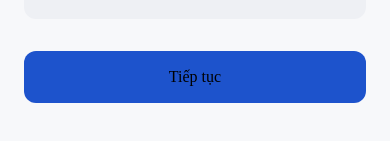
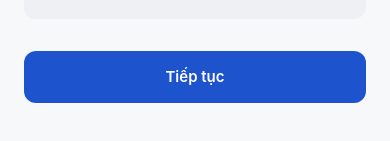
Before and after one commit to bunwg29/uninest-app, a React Native app: screen /Register in a window 390 px wide. Shown: the part 493-634 px from the top of the page. Built offline with nearby package versions, Linux system fonts and the light colour scheme; no server answers; what expo-localization would draw is missing.

Commit message:
fix(ui): wrap string children in Typography inside Button and Card to fix Text strings error

```diff
--- a/src/features/auth/screens/LoginScreen.tsx
+++ b/src/features/auth/screens/LoginScreen.tsx
@@ -218,10 +218,14 @@ export const LoginScreen = () => {
 
       <View style={styles.footer}>
         <Typography variant="body2" color={THEME_COLORS.TEXT_MUTED}>
-          {t('auth.login.noAccount')}{' '}
+          {t('auth.login.noAccount')}
         </Typography>
 
-        <TouchableOpacity onPress={handleGoToRegister} activeOpacity={0.7}>
+        <TouchableOpacity
+          onPress={handleGoToRegister}
+          activeOpacity={0.7}
+          style={styles.registerLink}
+        >
           <Typography variant="body2" weight="SEMIBOLD" color={THEME_COLORS.PRIMARY}>
             {t('auth.login.registerNow')}
           </Typography>
@@ -290,4 +294,7 @@ const styles = StyleSheet.create({
     marginTop: SPACING_TOKENS.XL,
     marginBottom: SPACING_TOKENS.LG,
   },
+  registerLink: {
+    marginLeft: 4,
+  },
 });
--- a/src/features/auth/screens/OtpScreen.tsx
+++ b/src/features/auth/screens/OtpScreen.tsx
@@ -1,5 +1,6 @@
 import { useState, useEffect, useCallback } from 'react';
-import { View, StyleSheet, TouchableOpacity } from 'react-native';
+import { View, StyleSheet, TouchableOpacity, Text } from 'react-native';
+
 import { useTranslation } from 'react-i18next';
 import { useNavigation, useRoute, RouteProp } from '@react-navigation/native';
 import type { NativeStackNavigationProp } from '@react-navigation/native-stack';
@@ -167,9 +168,9 @@ export const OtpScreen = () => {
         {countdown > 0 ? (
           <Typography variant="body2" color={THEME_COLORS.TEXT_MUTED}>
             {t('auth.otp.notReceived')}{' '}
-            <Typography variant="body2" weight="SEMIBOLD" color={THEME_COLORS.PRIMARY}>
+            <Text style={styles.resendTimerText}>
               {t('auth.otp.resendIn', { time: formatCountdown(countdown) })}
-            </Typography>
+            </Text>
           </Typography>
         ) : (
           <TouchableOpacity onPress={handleResend} disabled={isResending} activeOpacity={0.7}>
@@ -263,6 +264,11 @@ const styles = StyleSheet.create({
     alignItems: 'center',
     marginVertical: SPACING_TOKENS.MD,
   },
+  resendTimerText: {
+    color: THEME_COLORS.PRIMARY,
+    fontWeight: '600',
+  },
+
   noticeBox: {
     flexDirection: 'row',
     alignItems: 'flex-start',
--- a/src/features/auth/screens/RegisterScreen.tsx
+++ b/src/features/auth/screens/RegisterScreen.tsx
@@ -1,5 +1,6 @@
 import { useState } from 'react';
-import { View, StyleSheet, TouchableOpacity } from 'react-native';
+import { View, StyleSheet, TouchableOpacity, Text } from 'react-native';
+
 import { useTranslation } from 'react-i18next';
 import { useNavigation, useRoute, RouteProp } from '@react-navigation/native';
 import type { NativeStackNavigationProp } from '@react-navigation/native-stack';
@@ -210,13 +211,9 @@ export const RegisterScreen = () => {
 
           <Typography variant="body2" color={THEME_COLORS.TEXT_SECONDARY} style={styles.termsText}>
             {t('auth.register.termsAgreement')}{' '}
-            <Typography variant="body2" weight="MEDIUM" color={THEME_COLORS.PRIMARY}>
-              {t('auth.register.termsOfService')}
-            </Typography>{' '}
+            <Text style={styles.linkText}>{t('auth.register.termsOfService')}</Text>{' '}
             {t('auth.register.and')}{' '}
-            <Typography variant="body2" weight="MEDIUM" color={THEME_COLORS.PRIMARY}>
-              {t('auth.register.privacyPolicy')}
-            </Typography>
+            <Text style={styles.linkText}>{t('auth.register.privacyPolicy')}</Text>
           </Typography>
         </TouchableOpacity>
 
@@ -240,10 +237,10 @@ export const RegisterScreen = () => {
 
       <View style={styles.footer}>
         <Typography variant="body2" color={THEME_COLORS.TEXT_MUTED}>
-          {t('auth.register.hasAccount')}{' '}
+          {t('auth.register.hasAccount')}
         </Typography>
 
-        <TouchableOpacity onPress={handleGoToLogin} activeOpacity={0.7}>
+        <TouchableOpacity onPress={handleGoToLogin} activeOpacity={0.7} style={styles.loginLink}>
           <Typography variant="body2" weight="SEMIBOLD" color={THEME_COLORS.PRIMARY}>
             {t('auth.register.loginNow')}
           </Typography>
@@ -304,6 +301,10 @@ const styles = StyleSheet.create({
     flex: 1,
     lineHeight: 20,
   },
+  linkText: {
+    color: THEME_COLORS.PRIMARY,
+    fontWeight: '500',
+  },
   termsError: {
     marginBottom: SPACING_TOKENS.SM,
     marginLeft: SPACING_TOKENS.MD,
@@ -318,4 +319,7 @@ const styles = StyleSheet.create({
     marginTop: SPACING_TOKENS.XL,
     marginBottom: SPACING_TOKENS.LG,
   },
+  loginLink: {
+    marginLeft: 4,
+  },
 });
--- a/src/ui/atoms/Button.tsx
+++ b/src/ui/atoms/Button.tsx
@@ -68,7 +68,16 @@ export const Button = ({
         <View style={styles.contentRow}>
           {leftIcon ? <View style={styles.leftIconWrapper}>{leftIcon}</View> : null}
 
-          {children ? (
+          {typeof children === 'string' || typeof children === 'number' ? (
+            <Typography
+              variant={size === 'sm' ? 'caption' : size === 'lg' ? 'body1' : 'body2'}
+              weight="SEMIBOLD"
+              color={contentColor}
+              style={textStyle}
+            >
+              {children}
+            </Typography>
+          ) : children ? (
             children
           ) : title ? (
             <Typography
--- a/src/ui/molecules/Card.tsx
+++ b/src/ui/molecules/Card.tsx
@@ -1,6 +1,7 @@
 import type { ReactNode } from 'react';
 import { View, TouchableOpacity, StyleSheet, ViewStyle, StyleProp } from 'react-native';
 import { THEME_COLORS, BORDER_RADIUS_TOKENS, SPACING_TOKENS } from '@theme';
+import { Typography } from '../atoms/Typography';
 
 export type CardPadding = 'none' | 'sm' | 'md' | 'lg';
 
@@ -29,15 +30,22 @@ export const Card = ({
     style,
   ];
 
+  const renderedChildren =
+    typeof children === 'string' || typeof children === 'number' ? (
+      <Typography>{children}</Typography>
+    ) : (
+      children
+    );
+
   if (onPress) {
     return (
       <TouchableOpacity style={containerStyles} onPress={onPress} activeOpacity={0.85}>
-        {children}
+        {renderedChildren}
       </TouchableOpacity>
     );
   }
 
-  return <View style={containerStyles}>{children}</View>;
+  return <View style={containerStyles}>{renderedChildren}</View>;
 };
 
 const PADDING_STYLES = StyleSheet.create({
```
